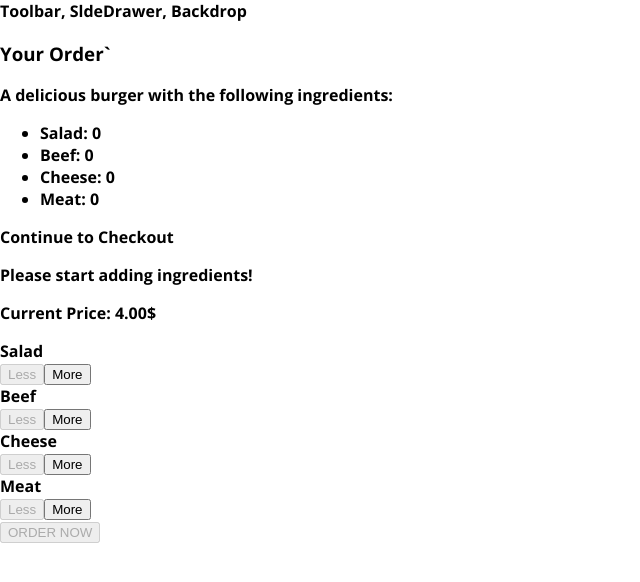
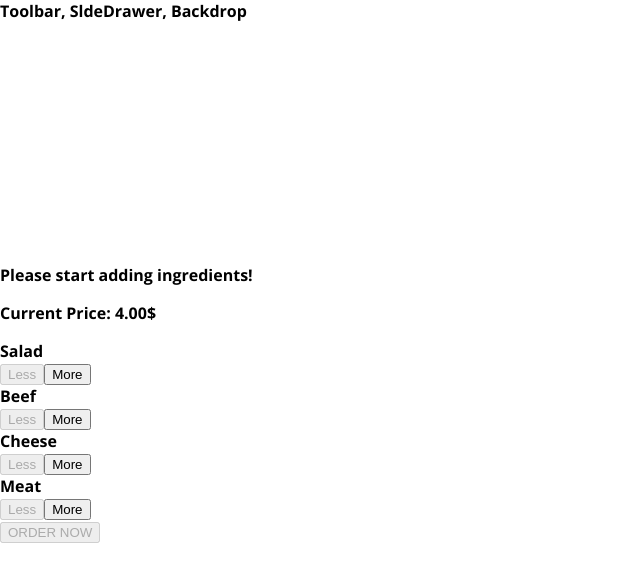
Before and after one commit to mdiktushar/Burger-Builder, a React app: page / in a window 1280 px wide. Shown: the top 582 px of the page, without its empty margins (0-640 px from the left). Built offline with nearby package versions, Linux system fonts and the light colour scheme.

Commit message:
8.21. Showing & Hiding the Modal (with Animation!)

```diff
--- a/src/components/Burger/BuildControls/BuildControls.js
+++ b/src/components/Burger/BuildControls/BuildControls.js
@@ -23,7 +23,8 @@
             />
         ))}
         <button className={classes.OrderButton}
-        disabled={!props.purchasable}>ORDER NOW</button>
+            disabled={!props.purchasable}
+            onClick={props.ordered}>ORDER NOW</button>
     </div>
 )
 
--- a/src/components/UI/Modal/Modal.js
+++ b/src/components/UI/Modal/Modal.js
@@ -3,7 +3,12 @@
 // import PropTypes from 'prop-types'
 
 const Modal = props => (
-    <div className={classes.Modal}>
+    <div
+        className={classes.Modal}
+        style={{
+            transform: props.show ? 'translateY(0)' : 'translateY(-100vh)',
+            opacity: props.show ? '1' : '0'
+         }}>
         {props.children}
     </div>
 );
--- a/src/containers/BurgerBuilder/BurgerBuilder.js
+++ b/src/containers/BurgerBuilder/BurgerBuilder.js
@@ -25,6 +25,7 @@
     },
     totalPrice: 4,
     purchasable: false,
+    purchasing: false,
   }
 
   updatePurchaseState = (ingredients) => {
@@ -75,6 +76,10 @@
     this.updatePurchaseState(updatedIngredients);
   }
 
+  purchaseHandldr = () => {
+    this.setState({purchasing: true})
+  }
+
   render() {
     const disabledInfo = {
       ...this.state.ingredients
@@ -84,7 +89,7 @@
     }
     return (
       <Auxlary>
-        <Modal>
+        <Modal show={this.state.purchasing}>
           <OrderSummary ingredients = {this.state.ingredients} />
         </Modal>
         <Burger ingredients={this.state.ingredients} />
@@ -93,6 +98,7 @@
           ingredientRemove = {this.removeIngredientHandle}
           disable = {disabledInfo}
           purchasable = {this.state.purchasable}
+          ordered = {this.purchaseHandldr }
           price = {this.state.totalPrice}
         />
       </Auxlary>
```
